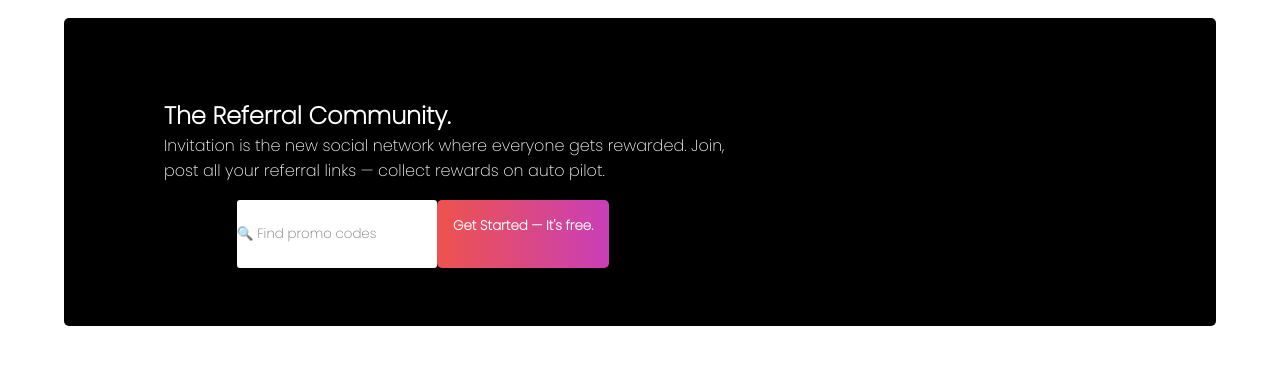
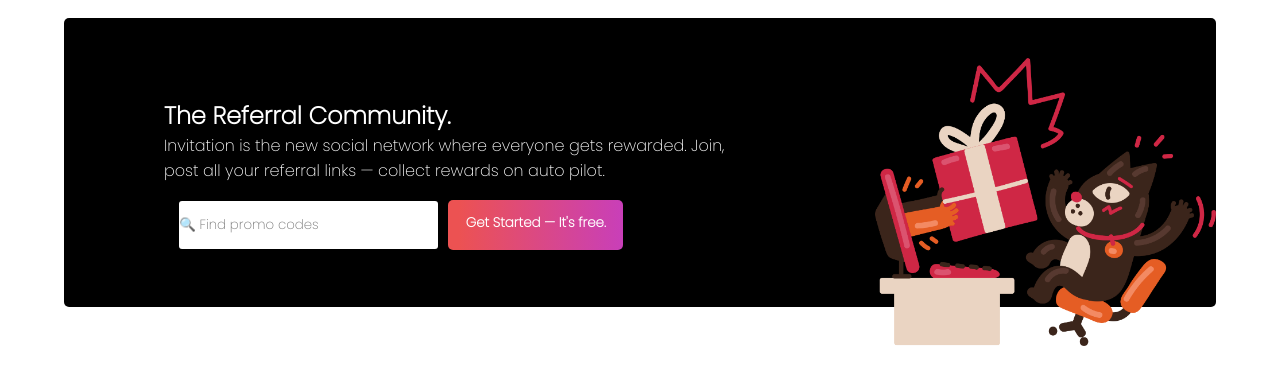
Before and after one commit to kfifel/breif4, a plain HTML site: page index.html in a window 1280 px wide. Shown: the part 102-486 px from the top of the page. Drawn offline with nearby package versions, Linux system fonts and the light colour scheme.

Commit message:
finished the header and the section

```diff
--- a/css/style.css
+++ b/css/style.css
@@ -170,9 +170,12 @@ header nav div button{
     width: 70px;
     margin-right: 5px;
 }
+
 .refComnty{
+    display: block;
     margin-top: 0%;
 }
+
 .texts{
     position: relative;
     top: 80px;
@@ -182,28 +185,34 @@ header nav div button{
 }
 
 .promoCode{
-
     margin-top: 40px;
-    padding-left: 0;
+    margin-left: 10%;
     display: flex;
     flex-direction: row;
+    align-items: center;
 }
 
 .promoCode button{
-    margin: 0;
+    margin-top: 0px;
+    height: 3.1rem;
+    margin-left: 10px;
+    display: flex;
+    padding-top: 1.5%;
 }
+
 .promoCode input{
-    width:200px;
-
+    padding-top: 0px;
+    padding-bottom: 0px;
+    width:30%;
+    height : 3rem;
 }
 
 .refComnty img{
     position: absolute;
-    height: 15rem;
+    height: 18rem;
     width: auto;
-    top : 1000%;
-    /* top: 20%; */
-    right: 10%;
+    top : 20%;
+    right: 5%;
     text-align: left;
 }
 
```
